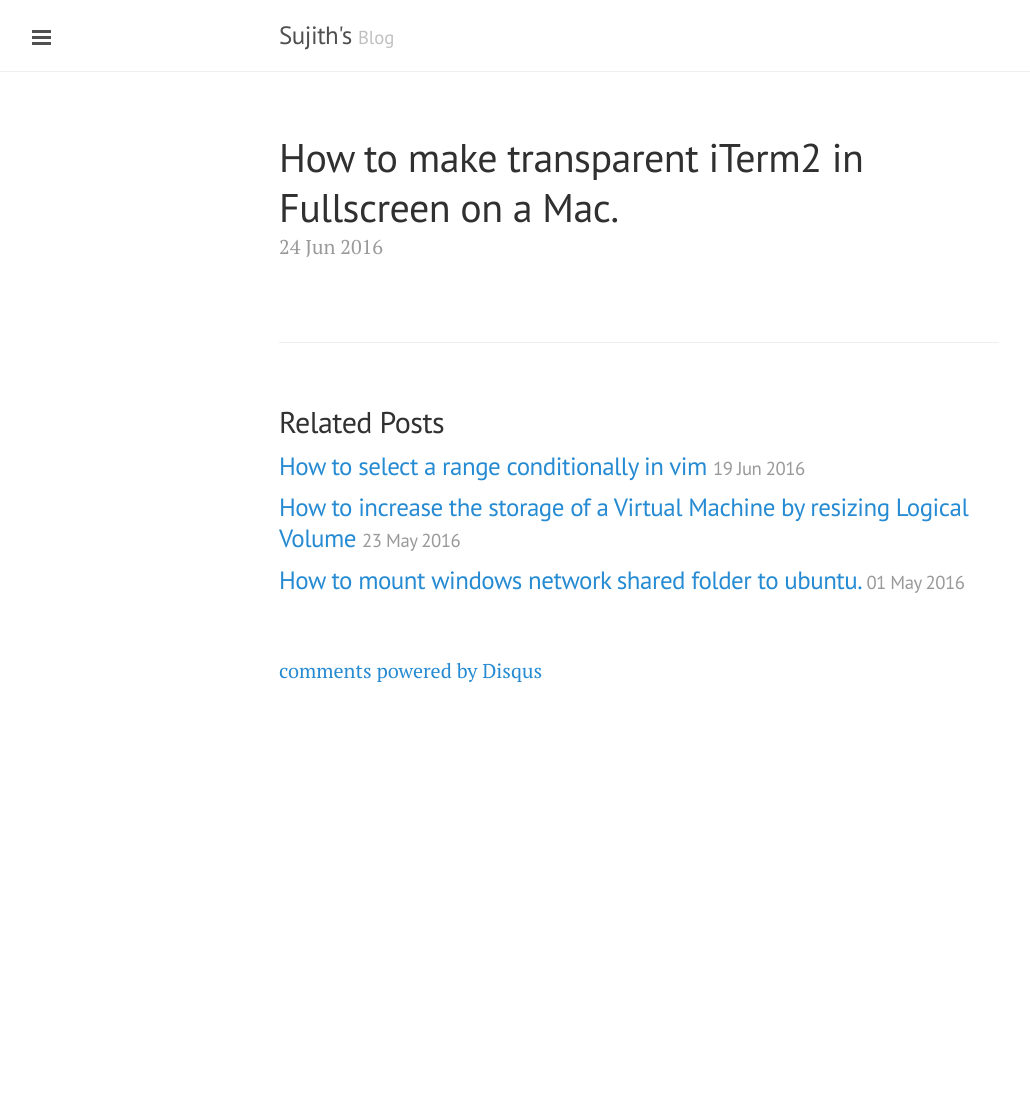
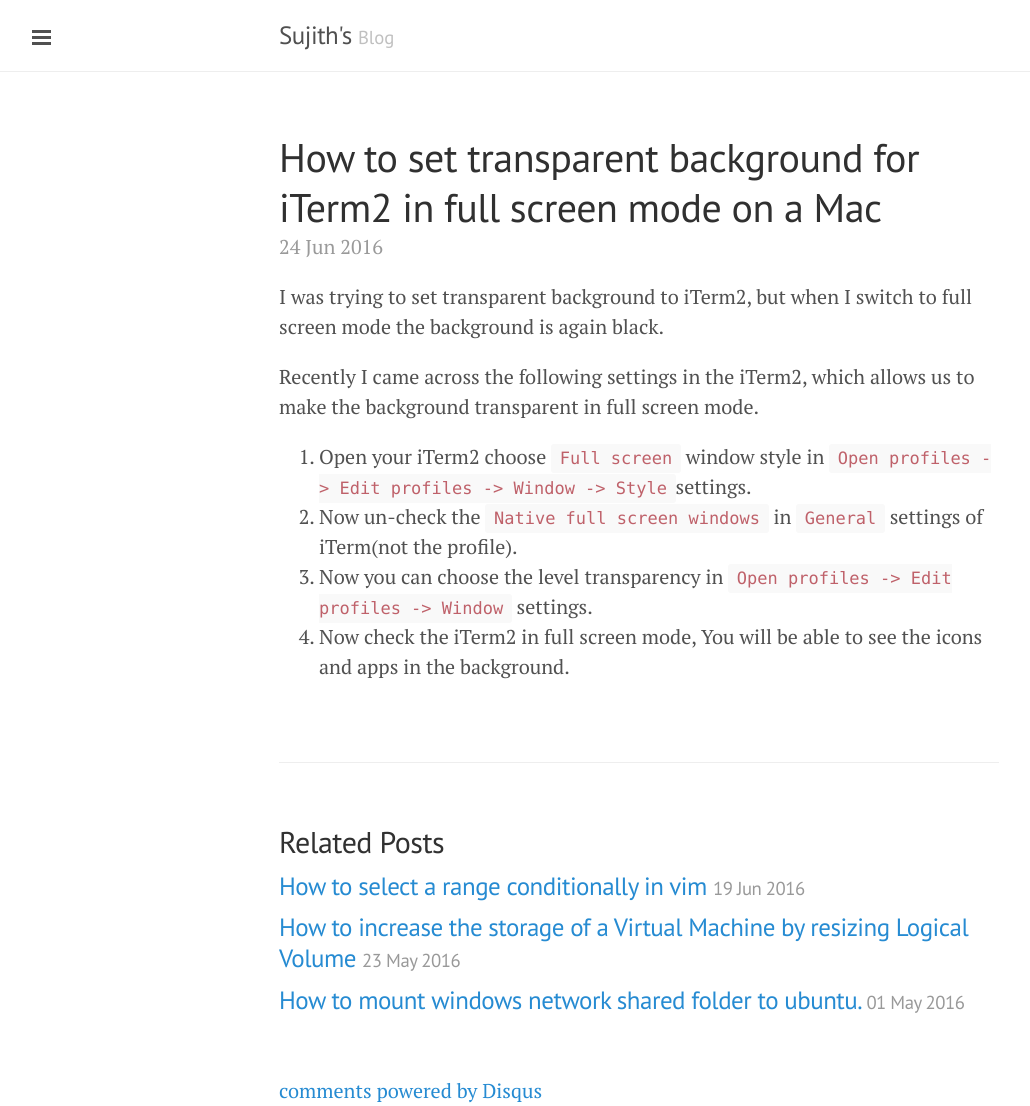
Before and after one commit to sujith3g/sujith3g.github.io, a Jekyll site: the page built from _posts/2016-06-24-Transparent-iTerm2-on-a-mac.md, in a window 1280 px wide. Shown: the whole page, without its empty margins (1-1031 px from the left). Built offline with Jekyll 4.4.1, drawn with Linux system fonts in a browser that asks for light colours; comment, search, counter and statistics services are not loaded; before the commit the page ends 900 px from its top, so only the background shows below that.

Commit message:
Post about iTerm2 transparent BG

```diff
--- a/_posts/2016-06-24-Transparent-iTerm2-on-a-mac.md
+++ b/_posts/2016-06-24-Transparent-iTerm2-on-a-mac.md
@@ -1,5 +1,14 @@
 ---
 layout: post
 comments: true
-title: How to make transparent iTerm2 in Fullscreen on a Mac.
+title: How to set transparent background for iTerm2 in full screen mode on a Mac
 ---
+
+I was trying to set transparent background to iTerm2, but when I switch to full screen mode the background is again black.
+
+Recently  I came across the following settings in the iTerm2, which allows us to make the background transparent in full screen mode.
+
+1. Open your iTerm2 choose `Full screen` window style in `Open profiles -> Edit profiles -> Window -> Style`settings.
+ 2.	 Now un-check the `Native full screen windows` in `General` settings of iTerm(not the profile).
+ 3.	 Now you can choose the level transparency in `Open profiles -> Edit profiles -> Window` settings.
+ 4.	 Now check the iTerm2 in full screen mode, You will be able to see the icons and apps in the background.
```
